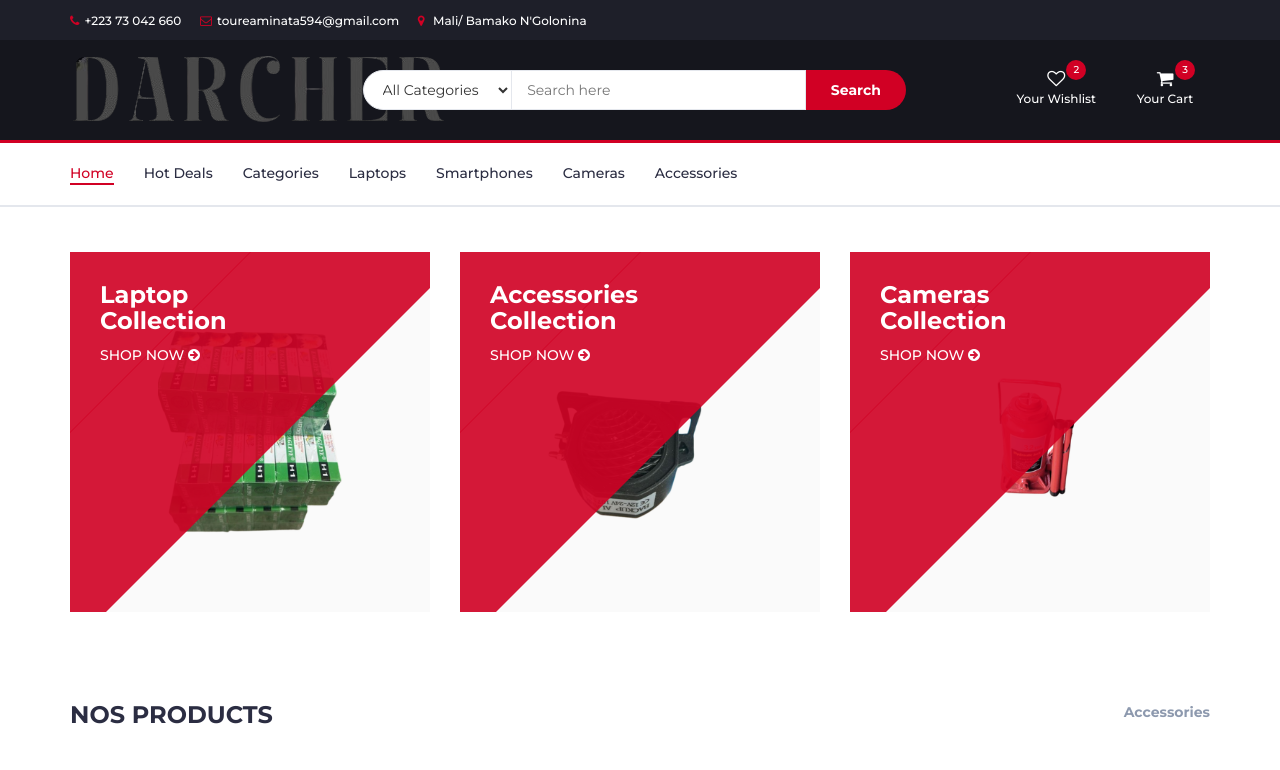
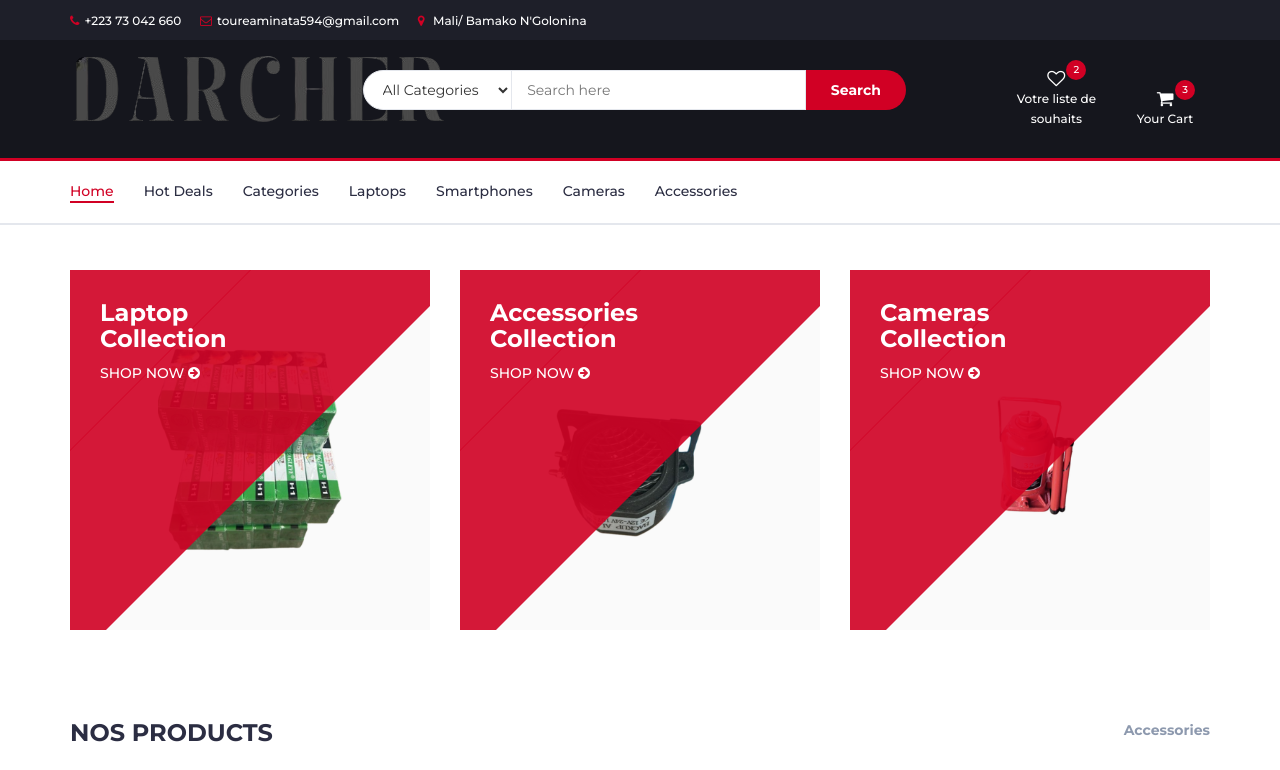
Before and after one commit to AminataToure/boutiquedara, a plain HTML site: page electro-master/index.html in a window 1280 px wide. Shown: the top 770 px of the page. Drawn offline with Linux system fonts and the light colour scheme.

Commit message:
Modification de la page index.html

```diff
--- a/electro-master/index.html
+++ b/electro-master/index.html
@@ -93,7 +93,7 @@
 								<div>
 									<a href="#">
 										<i class="fa fa-heart-o"></i>
-										<span>Your Wishlist</span>
+										<span>Votre liste de souhaits</span>
 										<div class="qty">2</div>
 									</a>
 								</div>
```
